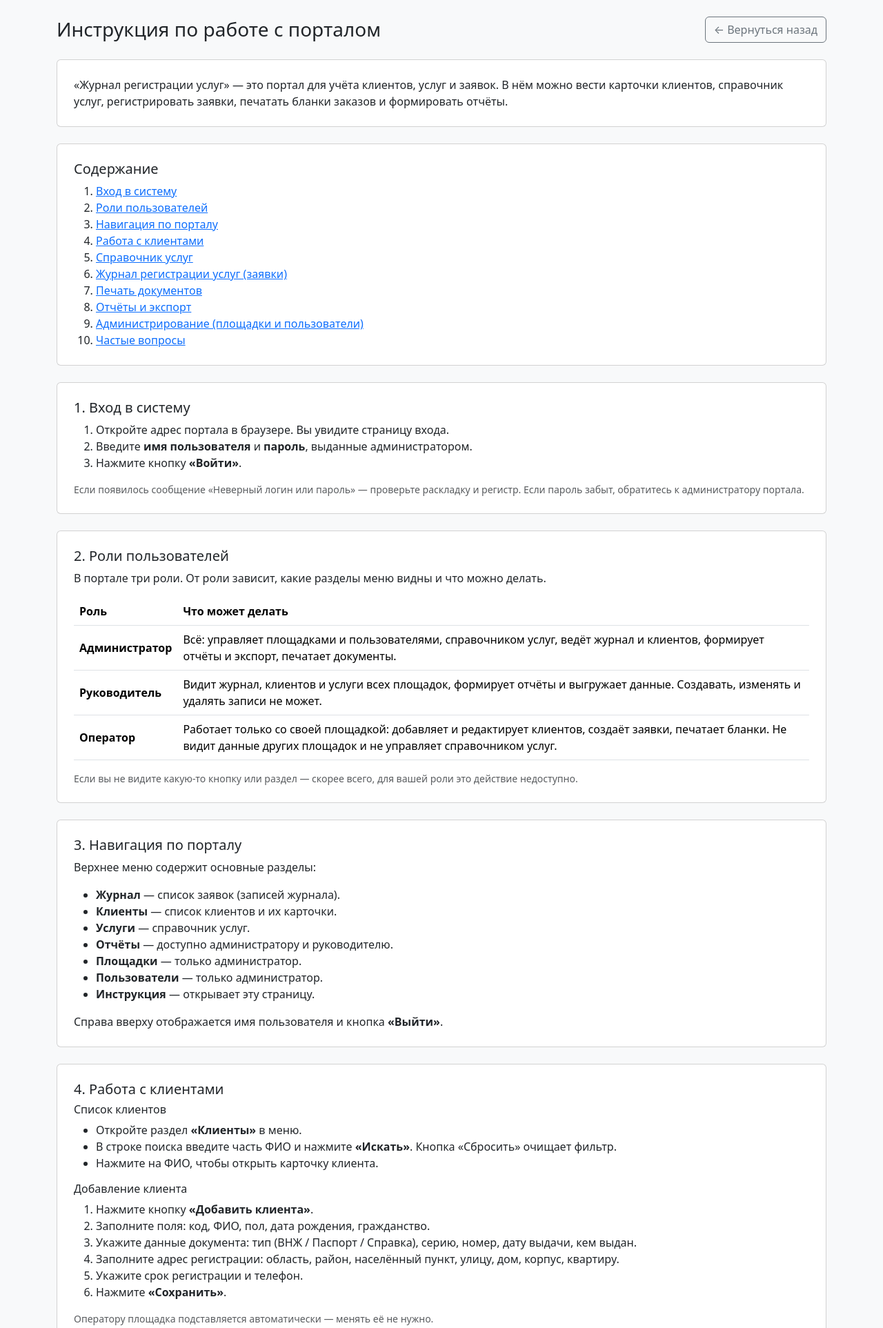
After one commit to LeoCrochet/services_journal, a Django app: page /instruction/ in a window 1280 px wide. The commit adds this page. Shown: the top 1925 px of the page at 69% size. Run offline with Django 5.2, Linux system fonts and the light colour scheme; some libraries are stand-ins or nearby versions.

Commit message:
Добавил страницу инструкции и исправил раздачу статики (STATIC_URL + WhiteNoise)

```diff
--- a/apps/accounts/urls.py
+++ b/apps/accounts/urls.py
@@ -6,6 +6,7 @@ app_name = "accounts"
 
 urlpatterns = [
     path("", views.home, name="home"),
+    path("instruction/", views.instruction, name="instruction"),
     path("branches/", views.branch_list, name="branch_list"),
     path("branches/create/", views.branch_create, name="branch_create"),
     path("branches/<int:pk>/edit/", views.branch_update, name="branch_update"),
--- a/apps/accounts/views.py
+++ b/apps/accounts/views.py
@@ -1,6 +1,7 @@
 from django.contrib.auth.decorators import login_required
 from django.contrib.auth.models import User
 from django.shortcuts import get_object_or_404, redirect, render
+from django.urls import reverse
 
 from .decorators import admin_required
 from .forms import BranchForm, UserForm
@@ -10,6 +11,16 @@ from .models import Branch
 @login_required
 def home(request):
     return redirect("journal:list")
+
+
+def instruction(request):
+    """Пользовательская инструкция по работе с порталом."""
+    if request.user.is_authenticated:
+        fallback = reverse("journal:list")
+    else:
+        fallback = reverse("login")
+    back_url = request.META.get("HTTP_REFERER") or fallback
+    return render(request, "instruction.html", {"back_url": back_url})
 
 
 @admin_required
--- a/requirements.txt
+++ b/requirements.txt
@@ -1,6 +1,7 @@
 Django>=6.0,<6.2
 psycopg[binary]>=3.2,<4
 python-dotenv>=1.0,<2
+whitenoise>=6,<7
 WeasyPrint>=65,<70
 gunicorn>=23,<24
 openpyxl>=3.1,<4
--- a/templates/base.html
+++ b/templates/base.html
@@ -28,6 +28,7 @@
           <li class="nav-item"><a class="nav-link" href="{% url 'accounts:branch_list' %}">Площадки</a></li>
           <li class="nav-item"><a class="nav-link" href="{% url 'accounts:user_list' %}">Пользователи</a></li>
           {% endif %}
+          <li class="nav-item"><a class="nav-link" href="{% url 'accounts:instruction' %}">Инструкция</a></li>
         </ul>
         <form class="d-flex" method="POST" action="{% url 'logout' %}">
           {% csrf_token %}
--- /dev/null
+++ b/templates/instruction.html
@@ -0,0 +1,253 @@
+{% extends "base.html" %}
+
+{% block title %}Инструкция по работе с порталом{% endblock %}
+
+{% block content %}
+<div class="d-flex justify-content-between align-items-center mb-4 flex-wrap gap-2">
+  <h1 class="h3 mb-0">Инструкция по работе с порталом</h1>
+  <a href="{{ back_url }}" class="btn btn-outline-secondary">← Вернуться назад</a>
+</div>
+
+<div class="card p-4 mb-4">
+  <p class="mb-0">
+    «Журнал регистрации услуг» — это портал для учёта клиентов, услуг и заявок.
+    В нём можно вести карточки клиентов, справочник услуг, регистрировать заявки,
+    печатать бланки заказов и формировать отчёты.
+  </p>
+</div>
+
+<div class="card p-4 mb-4">
+  <h2 class="h5">Содержание</h2>
+  <ol class="mb-0">
+    <li><a href="#login">Вход в систему</a></li>
+    <li><a href="#roles">Роли пользователей</a></li>
+    <li><a href="#nav">Навигация по порталу</a></li>
+    <li><a href="#clients">Работа с клиентами</a></li>
+    <li><a href="#services">Справочник услуг</a></li>
+    <li><a href="#journal">Журнал регистрации услуг (заявки)</a></li>
+    <li><a href="#print">Печать документов</a></li>
+    <li><a href="#reports">Отчёты и экспорт</a></li>
+    <li><a href="#admin">Администрирование (площадки и пользователи)</a></li>
+    <li><a href="#faq">Частые вопросы</a></li>
+  </ol>
+</div>
+
+<div class="card p-4 mb-4" id="login">
+  <h2 class="h5">1. Вход в систему</h2>
+  <ol>
+    <li>Откройте адрес портала в браузере. Вы увидите страницу входа.</li>
+    <li>Введите <strong>имя пользователя</strong> и <strong>пароль</strong>, выданные администратором.</li>
+    <li>Нажмите кнопку <strong>«Войти»</strong>.</li>
+  </ol>
+  <p class="mb-0 text-muted small">
+    Если появилось сообщение «Неверный логин или пароль» — проверьте раскладку и регистр.
+    Если пароль забыт, обратитесь к администратору портала.
+  </p>
+</div>
+
+<div class="card p-4 mb-4" id="roles">
+  <h2 class="h5">2. Роли пользователей</h2>
+  <p>В портале три роли. От роли зависит, какие разделы меню видны и что можно делать.</p>
+  <table class="table align-middle">
+    <thead>
+      <tr>
+        <th>Роль</th>
+        <th>Что может делать</th>
+      </tr>
+    </thead>
+    <tbody>
+      <tr>
+        <td><strong>Администратор</strong></td>
+        <td>Всё: управляет площадками и пользователями, справочником услуг, ведёт журнал и клиентов,
+          формирует отчёты и экспорт, печатает документы.</td>
+      </tr>
+      <tr>
+        <td><strong>Руководитель</strong></td>
+        <td>Видит журнал, клиентов и услуги всех площадок, формирует отчёты и выгружает данные.
+          Создавать, изменять и удалять записи не может.</td>
+      </tr>
+      <tr>
+        <td><strong>Оператор</strong></td>
+        <td>Работает только со своей площадкой: добавляет и редактирует клиентов, создаёт заявки,
+          печатает бланки. Не видит данные других площадок и не управляет справочником услуг.</td>
+      </tr>
+    </tbody>
+  </table>
+  <p class="mb-0 text-muted small">
+    Если вы не видите какую-то кнопку или раздел — скорее всего, для вашей роли это действие недоступно.
+  </p>
+</div>
+
+<div class="card p-4 mb-4" id="nav">
+  <h2 class="h5">3. Навигация по порталу</h2>
+  <p>Верхнее меню содержит основные разделы:</p>
+  <ul>
+    <li><strong>Журнал</strong> — список заявок (записей журнала).</li>
+    <li><strong>Клиенты</strong> — список клиентов и их карточки.</li>
+    <li><strong>Услуги</strong> — справочник услуг.</li>
+    <li><strong>Отчёты</strong> — доступно администратору и руководителю.</li>
+    <li><strong>Площадки</strong> — только администратор.</li>
+    <li><strong>Пользователи</strong> — только администратор.</li>
+    <li><strong>Инструкция</strong> — открывает эту страницу.</li>
+  </ul>
+  <p class="mb-0">Справа вверху отображается имя пользователя и кнопка <strong>«Выйти»</strong>.</p>
+</div>
+
+<div class="card p-4 mb-4" id="clients">
+  <h2 class="h5">4. Работа с клиентами</h2>
+  <h3 class="h6">Список клиентов</h3>
+  <ul>
+    <li>Откройте раздел <strong>«Клиенты»</strong> в меню.</li>
+    <li>В строке поиска введите часть ФИО и нажмите <strong>«Искать»</strong>. Кнопка «Сбросить» очищает фильтр.</li>
+    <li>Нажмите на ФИО, чтобы открыть карточку клиента.</li>
+  </ul>
+  <h3 class="h6">Добавление клиента</h3>
+  <ol>
+    <li>Нажмите кнопку <strong>«Добавить клиента»</strong>.</li>
+    <li>Заполните поля: код, ФИО, пол, дата рождения, гражданство.</li>
+    <li>Укажите данные документа: тип (ВНЖ / Паспорт / Справка), серию, номер, дату выдачи, кем выдан.</li>
+    <li>Заполните адрес регистрации: область, район, населённый пункт, улицу, дом, корпус, квартиру.</li>
+    <li>Укажите срок регистрации и телефон.</li>
+    <li>Нажмите <strong>«Сохранить»</strong>.</li>
+  </ol>
+  <p class="text-muted small">
+    Оператору площадка подставляется автоматически — менять её не нужно.
+  </p>
+  <h3 class="h6">Карточка клиента</h3>
+  <p>
+    В карточке видны контактные данные и список заявок этого клиента.
+    Кнопка <strong>«Новая запись»</strong> сразу создаёт заявку с уже выбранным клиентом.
+    Кнопка <strong>«Изменить»</strong> открывает форму редактирования, <strong>«Назад»</strong> — возвращает к списку.
+  </p>
+  <p class="mb-0 text-muted small">
+    Удаление клиента доступно из списка по кнопке «Удалить». Портал попросит подтвердить действие.
+  </p>
+</div>
+
+<div class="card p-4 mb-4" id="services">
+  <h2 class="h5">5. Справочник услуг</h2>
+  <ul>
+    <li>Раздел <strong>«Услуги»</strong> показывает список услуг с кодом, наименованием, содержанием и ценой.</li>
+    <li>Поиск работает по наименованию услуги.</li>
+    <li>Администратор может нажать <strong>«Добавить услугу»</strong>, а также <strong>«Изменить»</strong> или <strong>«Удалить»</strong> у нужной строки.</li>
+    <li>При создании услуги укажите код, наименование, содержание (описание) и цену.</li>
+  </ul>
+  <p class="mb-0 text-muted small">
+    Операторы и руководители видят справочник, но не могут его изменять.
+  </p>
+</div>
+
+<div class="card p-4 mb-4" id="journal">
+  <h2 class="h5">6. Журнал регистрации услуг (заявки)</h2>
+  <h3 class="h6">Список заявок</h3>
+  <ul>
+    <li>В разделе <strong>«Журнал»</strong> отображаются номер, дата, площадка, ФИО клиента и сумма заявки.</li>
+    <li>Поиск выполняется по ФИО клиента.</li>
+    <li>Кнопка <strong>«Открыть»</strong> показывает заявку, <strong>«DOCX»</strong> — скачивает заявку, «Изменить» и «Удалить» — редактируют и удаляют.</li>
+  </ul>
+  <h3 class="h6">Создание заявки</h3>
+  <ol>
+    <li>Нажмите <strong>«Новая запись»</strong>.</li>
+    <li>Заполните данные записи:
+      <ul>
+        <li><strong>Площадка</strong> — оператору подставляется автоматически.</li>
+        <li><strong>Номер</strong> — можно оставить пустым, портал присвоит номер автоматически.</li>
+        <li><strong>Дата документа</strong> — дата регистрации заявки.</li>
+        <li><strong>Клиент</strong> — выберите из списка.</li>
+      </ul>
+    </li>
+    <li>Добавьте оказанные услуги. Выберите услугу из списка — наименование, содержание и цена
+      подставятся автоматически, при необходимости их можно откорректировать.</li>
+    <li>Для добавления ещё одной услуги нажмите <strong>«+ Добавить услугу»</strong>.</li>
+    <li>Для удаления строки отметьте флажок «Удалить» в соответствующей строке.</li>
+    <li>Нажмите <strong>«Сохранить»</strong> — портал откроет карточку заявки.</li>
+  </ol>
+  <p class="text-muted small">
+    Должна быть указана хотя бы одна услуга. Цена не может быть отрицательной.
+  </p>
+  <h3 class="h6">Нумерация заявок</h3>
+  <p class="mb-0">
+    Номер заявки формируется автоматически по шаблону <strong>ПРЕФИКС-000001</strong>
+    (например, <span class="font-monospace">MSK-000001</span>), где префикс задаётся для площадки.
+    Нумерация сквозная в рамках площадки.
+  </p>
+</div>
+
+<div class="card p-4 mb-4" id="print">
+  <h2 class="h5">7. Печать документов</h2>
+  <ul>
+    <li><strong>Заявка DOCX</strong> — скачивается по кнопке в списке журнала или в карточке заявки.
+      Документ заполняется по шаблону: данные клиента, перечень услуг и подписант площадки.</li>
+    <li><strong>Бланк заказа PDF</strong> — открывается по кнопке <strong>«PDF»</strong> в карточке клиента
+      (в списке его заявок) и открывается в браузере для просмотра или сохранения.</li>
+  </ul>
+  <p class="mb-0 text-muted small">
+    В документы попадают ФИО, данные документа, адрес, телефон клиента, перечень услуг и итоговая сумма.
+  </p>
+</div>
+
+<div class="card p-4 mb-4" id="reports">
+  <h2 class="h5">8. Отчёты и экспорт</h2>
+  <p>Раздел <strong>«Отчёты»</strong> доступен администратору и руководителю.</p>
+  <h3 class="h6">Отчёт по заявкам (PDF)</h3>
+  <ol>
+    <li>Выберите <strong>площадку</strong> (или «Все площадки»).</li>
+    <li>Укажите <strong>период</strong>: «С даты» и «По дату» (можно оставить пустым).</li>
+    <li>Нажмите <strong>«Сформировать»</strong> — отчёт откроется в новой вкладке.</li>
+  </ol>
+  <h3 class="h6">Экспорт данных в Excel</h3>
+  <ul>
+    <li><strong>«Клиенты (Excel)»</strong> — выгрузка списка клиентов.</li>
+    <li><strong>«Заявки (Excel)»</strong> — выгрузка заявок с перечнем услуг и суммой.</li>
+    <li><strong>«Услуги (Excel)»</strong> — выгрузка справочника услуг (только администратор).</li>
+  </ul>
+  <p class="mb-0 text-muted small">
+    Экспорт учитывает ваши права доступа: оператор выгрузит только данные своей площадки.
+  </p>
+</div>
+
+<div class="card p-4 mb-4" id="admin">
+  <h2 class="h5">9. Администрирование (площадки и пользователи)</h2>
+  <p>Эти разделы видит только администратор.</p>
+  <h3 class="h6">Площадки</h3>
+  <ul>
+    <li>Раздел <strong>«Площадки»</strong> показывает название, код, префикс и подписанта.</li>
+    <li><strong>«Добавить площадку»</strong> создаёт новую площадку.</li>
+    <li>Поля площадки: название, код, префикс номера заявки, ФИО и должность подписанта.</li>
+    <li>Кнопка <strong>«Изменить»</strong> открывает форму редактирования.</li>
+  </ul>
+  <h3 class="h6">Пользователи</h3>
+  <ul>
+    <li>Раздел <strong>«Пользователи»</strong> показывает логин, ФИО, роль, площадку и активность.</li>
+    <li><strong>«Добавить пользователя»</strong> создаёт нового пользователя.</li>
+    <li>Укажите логин, ФИО, роль, площадку и пароль (минимум 8 символов).</li>
+    <li>Для <strong>оператора</strong> площадка обязательна. Для администратора и руководителя — пусто (доступ ко всем площадкам).</li>
+    <li>При редактировании пароль можно оставить пустым, чтобы не менять его.</li>
+    <li>Флаг <strong>«Активен»</strong> позволяет временно блокировать вход пользователя.</li>
+  </ul>
+  <p class="mb-0 text-muted small">
+    Пользователей-суперадминов через этот раздел не редактируют — для них доступна страница /admin/.
+  </p>
+</div>
+
+<div class="card p-4 mb-4" id="faq">
+  <h2 class="h5">10. Частые вопросы</h2>
+  <dl class="mb-0">
+    <dt>Не вижу кнопку «Добавить», «Изменить» или «Удалить».</dt>
+    <dd>Это действие недоступно для вашей роли. Создавать и изменять записи могут администратор и оператор.</dd>
+    <dt class="mt-3">Не вижу клиентов или заявки другой площадки.</dt>
+    <dd>Оператор видит только данные своей площадки. Администратор и руководитель видят все площадки.</dd>
+    <dt class="mt-3">Не могу выбрать нужного клиента в заявке.</dt>
+    <dd>Клиент принадлежит другой площадке. Заявку можно создать только на клиента своей площадки.</dd>
+    <dt class="mt-3">Забыл пароль.</dt>
+    <dd>Обратитесь к администратору портала — он сменит пароль в разделе «Пользователи».</dd>
+    <dt class="mt-3">Не открывается PDF.</dt>
+    <dd>Если при печати PDF появляется ошибка, сообщите администратору — на сервере не настроено формирование PDF.</dd>
+  </dl>
+</div>
+
+<div class="d-flex justify-content-between align-items-center flex-wrap gap-2">
+  <a href="{{ back_url }}" class="btn btn-primary">← Вернуться назад</a>
+  <a href="#top" class="btn btn-outline-secondary">Наверх ↑</a>
+</div>
+{% endblock %}
--- a/templates/registration/login.html
+++ b/templates/registration/login.html
@@ -22,6 +22,9 @@
         </div>
         <button class="btn btn-primary w-100" type="submit">Войти</button>
       </form>
+      <div class="text-center mt-3">
+        <a href="{% url 'accounts:instruction' %}" class="small">Инструкция по работе с порталом</a>
+      </div>
     </div>
   </div>
 </div>
```
Also changed, not shown: config/settings.py (line endings or trailing spaces).
